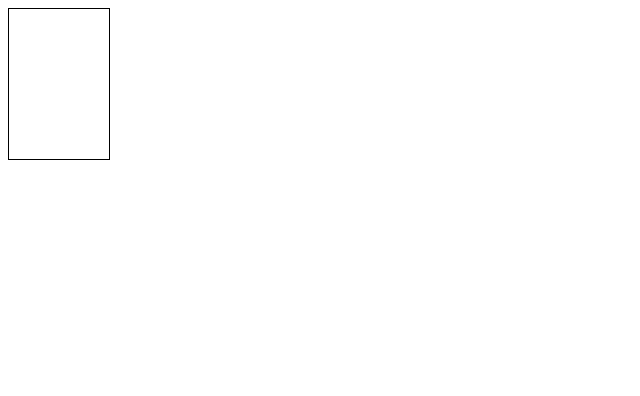
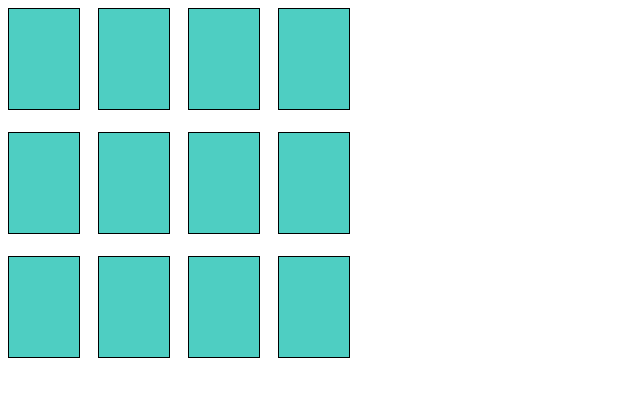
Before and after one commit to kimchunyong/card-games, a plain HTML site: page index.html in a window 1280 px wide. Shown: the whole page, without its empty margins (0-640 px from the left). Drawn offline with Linux system fonts and the light colour scheme.

Commit message:
카드 생성 및 카드 뒤집기 구현

```diff
--- a/card.js
+++ b/card.js
@@ -3,11 +3,30 @@ var col = 3;
 
 function cardCreate(row, col) {
     for (var i = 0; i < col; i++) {
+        var rowItem = document.createElement('div');
+        rowItem.className = "row-item"
         for (var j = 0; j < row; j++) {
             var card = document.createElement('div');
-            var card = document.createElement('div');
+            card.className = "card";
+            var cardInner = document.createElement('div');
+            cardInner.className = "card-inner";
             var cardFront = document.createElement('div');
+            cardFront.className = "card-front";
             var cardBack = document.createElement('div');
+            cardBack.className = "card-back";
+
+
+            (function (card) {
+                card.addEventListener('click', function () {
+                    card.classList.toggle('flipped');
+                })
+            })(card)
+            cardInner.appendChild(cardFront);
+            cardInner.appendChild(cardBack);
+            card.appendChild(cardInner);
+            rowItem.appendChild(card);
+            document.body.append(rowItem);
         }
     }
 }
+cardCreate(row, col);
--- a/index.html
+++ b/index.html
@@ -8,9 +8,11 @@
     <title>카드게임</title>
     <style>
         .card {
-            width: 100px;
-            height: 150px;
-            border: 1px solid #000;
+            display: inline-block;
+            width: 70px;
+            height: 100px;
+            margin: 0 20px 20px 0;
+            perspective: 140px;
         }
 
         .card-inner {
@@ -31,22 +33,22 @@
             position: absolute;
             width: 100%;
             height: 100%;
+            border: 1px solid #000;
             backface-visibility: hidden;
         }
 
+        .card-front {
+            background-color: #4ecec2;
+        }
+
         .card-back {
-            transform: rotateY(180deg)
+            background-color: #efefef;
+            transform: rotateY(180deg);
         }
     </style>
 </head>
 
 <body>
-    <div class="card">
-        <div class="card-inner">
-            <div class="card-front"></div>
-            <div class="card-back"></div>
-        </div>
-    </div>
     <script src="./card.js"></script>
 </body>
 
```
